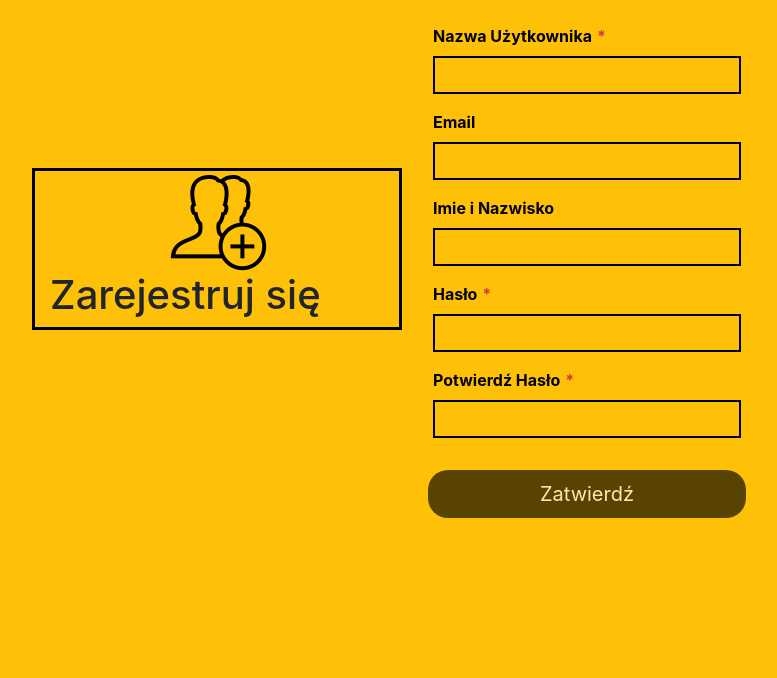
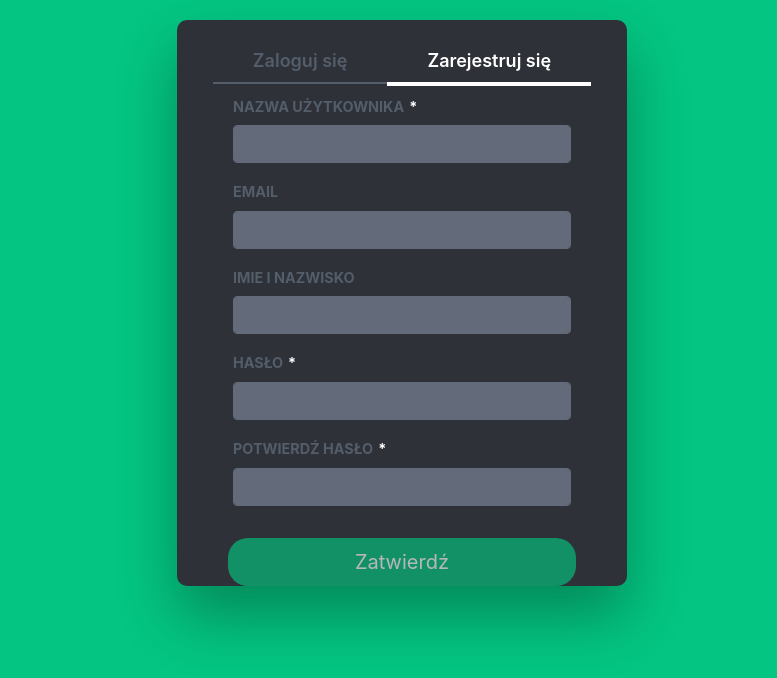
Before and after one commit to Alivex00/Diet_webapp_Frontend, an Angular app: page /user/registration in a window 1280 px wide. Shown: the top 678 px of the page, without its empty margins (238-1015 px from the left). Built offline with nearby package versions, Linux system fonts and the light colour scheme.

Commit message:
Added login page

```diff
--- a/src/app/app-routing.module.ts
+++ b/src/app/app-routing.module.ts
@@ -2,12 +2,13 @@
 import { Routes, RouterModule } from '@angular/router';
 import { UserComponent } from './user/user.component';
 import { RegistrationComponent } from './user/registration/registration.component';
-
+import { LoginComponent } from './user/login/login.component';
 const routes: Routes = [
   {path:'', redirectTo:'/user/registration', pathMatch:'full'},
   {path:'user', component:UserComponent,
     children: [
-      {path:'registration', component: RegistrationComponent}
+      {path:'registration', component: RegistrationComponent},
+      {path:'login', component: LoginComponent}
   ]}
 ];
 
--- a/src/app/app.module.ts
+++ b/src/app/app.module.ts
@@ -1,6 +1,6 @@
 import { BrowserModule } from '@angular/platform-browser';
 import { NgModule } from '@angular/core';
-import { ReactiveFormsModule } from '@angular/forms';
+import { ReactiveFormsModule, FormsModule } from '@angular/forms';
 import { HttpClientModule} from "@angular/common/http";
 import { BrowserAnimationsModule } from '@angular/platform-browser/animations';
 import { ToastrModule } from 'ngx-toastr';
@@ -9,20 +9,25 @@
 import { UserComponent } from './user/user.component';
 import { RegistrationComponent } from './user/registration/registration.component';
 import { UserService } from './shared/user.service';
+import { LoginComponent } from './user/login/login.component';
 
 @NgModule({
   declarations: [
     AppComponent,
     UserComponent,
-    RegistrationComponent
+    RegistrationComponent,
+    LoginComponent
   ],
   imports: [
     BrowserModule,
     AppRoutingModule,
     ReactiveFormsModule,
+    FormsModule,
     HttpClientModule,
     BrowserAnimationsModule,
-    ToastrModule.forRoot()
+    ToastrModule.forRoot({
+      progressBar: true
+    }),
   ],
   providers: [UserService],
   bootstrap: [AppComponent]
--- /dev/null
+++ b/src/app/user/login/login.component.html
@@ -0,0 +1,15 @@
+<img src="/assets/img/user_1.png" class="mx-auto d-block">
+<form #form='ngForm' class="mb-4" autocomplete="off">
+  <div class="form-group">
+    <label>Nazwa Użytkownika</label>
+    <input class="form-control" #UserName="ngModel" name="UserName" [(ngModel)]="formModel.UserName" required>
+  </div>
+  <div class="form-group">
+    <label>Hasło</label>
+    <input type="password" class="form-control" #Password="ngModel" name="Password" [(ngModel)]="formModel.Password" required>
+  </div>
+  <div class="form-row">
+    <div class="form-group col-md-8 offset-md-2"></div>
+    <button type="submit" class="btn btn-lg btn-block" [disabled]="form.invalid">Zaloguj</button>
+  </div>
+</form>
--- /dev/null
+++ b/src/app/user/login/login.component.ts
@@ -0,0 +1,18 @@
+import { Component, OnInit } from '@angular/core';
+
+@Component({
+  selector: 'app-login',
+  templateUrl: './login.component.html',
+  styles: []
+})
+export class LoginComponent implements OnInit {
+  formModel = {
+    UserName: '',
+    Password: ''
+  }
+  constructor() { }
+
+  ngOnInit() {
+  }
+
+}
--- a/src/app/user/registration/registration.component.html
+++ b/src/app/user/registration/registration.component.html
@@ -1,14 +1,4 @@
-<div class="row mt-4">
-  <div class="col-md-6">
-    <div class="row" style="height: 450px;">
-      <div class="col-md-12 my-auto side-header">
-        <img src="/assets/img/user.png" class="mx-auto d-block">
-        <h1>Zarejestruj się</h1>
-      </div>
-    </div>
-  </div>
-  <div class="col-md-6">
-    <form [formGroup]="service.formModel" autocomplete="off" (submit)="onSubmit()">
+<form [formGroup]="service.formModel" autocomplete="off" (submit)="onSubmit()">
       <div class="form-group required">
         <label>Nazwa Użytkownika</label>
         <input class="form-control" formControlName="UserName">
@@ -41,6 +31,4 @@
           <button type="submit" class="btn btn-lg btn-block" [disabled]="!service.formModel.valid">Zatwierdź</button>
         </div>
     </div>
-    </form>
-  </div>
-</div>
+</form>
--- a/src/app/user/user.component.html
+++ b/src/app/user/user.component.html
@@ -1,5 +1,13 @@
-<div class="container">
-  <div class="col-md-8 offset-md-2">
-    <router-outlet></router-outlet>
+<div class="wrapper">
+  <div class="wrapped-div">
+    <div class="tab-header">
+      <h2 routerLink ='/user/login' routerLinkActive='active'>Zaloguj się</h2>
+      <h2 routerLink ='/user/registration' routerLinkActive='active'>Zarejestruj się</h2>
+    </div>
+    <div class="row">
+      <div class="col-md-10 offset-md-1">
+        <router-outlet></router-outlet>
+      </div>
+    </div>
   </div>
 </div>
--- a/src/styles.css
+++ b/src/styles.css
@@ -1,45 +1,94 @@
 body{
-    background-color: #ffc107;;
+    background-color: #04c582;;
 }
 
 input.form-control,input.form-control:focus{
-    background-color: #ffc107;
-    color: black;
-    border-color: black;
-    border-radius: 0px;
-    border-width: 2px;
+    background-color: #636b7b;
+    color: #fff;
+    border: 1px solid #636b7b;
+
 }
 
 input.form-control:focus{
     box-shadow: none;
-    border-bottom-color: black;
 }
 
 button[type=submit].btn{
     border-radius: 20px;
-    background-color: #000;
+    background-color: #04c582;
     color: #fff;
 }
 
-div.form-group label{
-    color: black;
-    font-weight: bold;
+div.form-group label:not(.text-danger){
+    color: #545d6a;
+    font-weight: 700;
 }
 
 div.form-group.required>label:first-child:after{
     content:'*';
-    color: #dc3545;
-	padding-left: 5px;
+    color: #fff;
+    padding-left: 5px;
 }
 
 #toast-container > div {
     opacity:1;
 }
 
-form{
-    margin: 0px 16px;
+.wrapper {
+    display: flex;
+    align-items: center;
+    flex-direction: column;
+    justify-content: center;
+    width: 100%;
+    padding: 20px;
+  }
+
+  .wrapped-div {
+    -webkit-border-radius: 10px 10px 10px 10px;
+    border-radius: 10px 10px 10px 10px;
+    background: #2e3137;
+    padding: 30px;
+    width: 90%;
+    max-width: 450px;
+    position: relative;
+    padding: 0px;
+    -webkit-box-shadow: 0 30px 60px 0 rgba(0,0,0,0.3);
+    box-shadow: 0 30px 60px 0 rgba(0,0,0,0.3);
+  }
+
+  /* Tabs */
+.tab-header{
+    text-align: center;
 }
 
-div.side-header{
-    border:3px solid black;
-}
+  .tab-header h2.active {
+    color: #fff;
+    border-bottom: 4px solid #fff;
+  }
+
+  .tab-header h2 {
+    text-align: center;
+    font-size: 18px;
+    font-weight: 600;
+    display:inline-block;
+    padding: 30px 40px 10px 40px;
+    cursor: pointer;
+    color: #545d6a;
+    border-bottom: 2px solid #545d6a;
+  }
+
+  .tab-header h2:focus {
+      outline: none;
+  }
+
+  form{
+      margin: 0px 16px;
+  }
+
+ div.form-group input.invalid{
+    border: 1px solid #dc3545;
+ }
+ div.form-group label:first-child{
+    text-transform: uppercase;
+    font-size: 0.9rem;
+ }
```
Also changed, not shown: src/assets/img/user_1.png (added).
